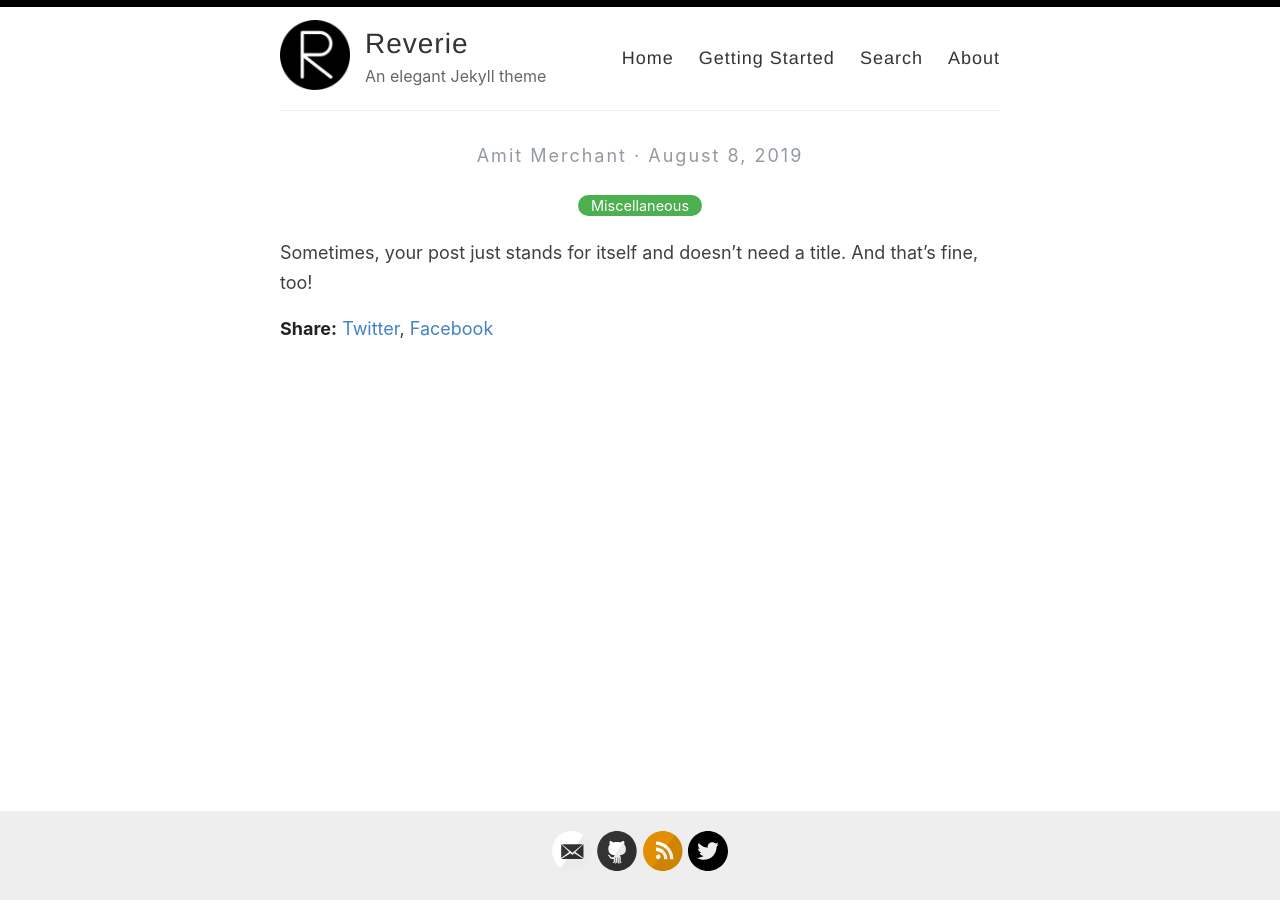
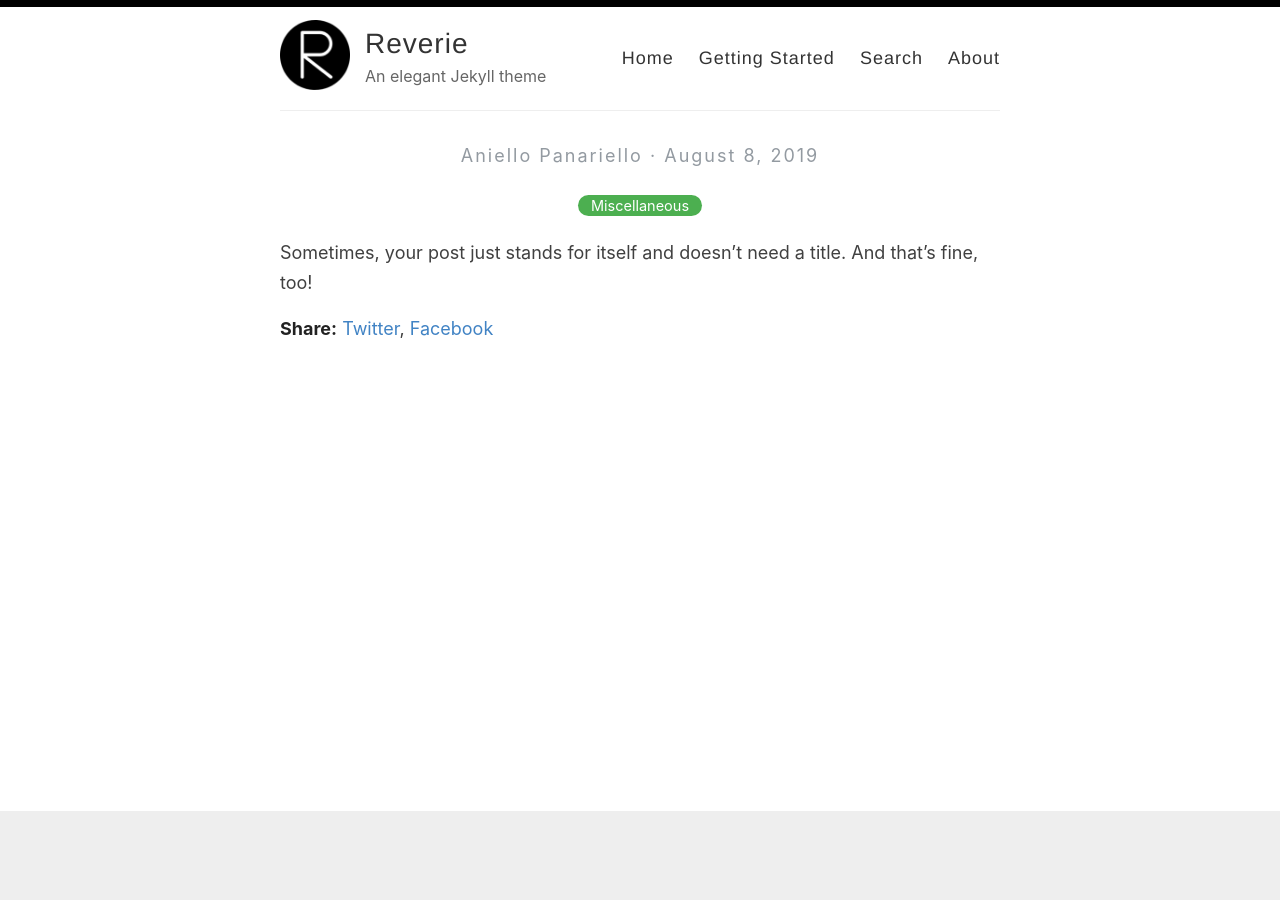
Before and after one commit to apanariello4/apanariello4.github.io, a Jekyll site: the page built from _posts/2019-08-08-no-title-posts.md, in a window 1280 px wide. Built offline with Jekyll 4.4.1, drawn with Linux system fonts in a browser that asks for light colours; some of the changed lines change nothing that is shown.

Commit message:
Update config

```diff
--- a/_config.yml
+++ b/_config.yml
@@ -6,7 +6,7 @@
 name: Reverie
 
 # Name of the author
-author: Amit Merchant
+author: Aniello Panariello
 
 # Short bio or description (displayed in the header)
 description: An elegant Jekyll theme
@@ -21,15 +21,15 @@ avatar: /images/reverie.png
 # Includes an icon in the footer for each username you enter
 footer-links:
   dribbble:
-  email: amit.d.merchant@gmail.com
+  email:
   facebook:
   flickr:
-  github: amitmerchant1990/reverie
+  github:
   instagram:
   linkedin:
   pinterest:
-  rss: rss
-  twitter: amit_merchant
+  rss:
+  twitter:
   stackoverflow:
   youtube: # channel/<your_long_string> or user/<user-name>
   googleplus: # anything in your profile username that comes after plus.google.com/
@@ -45,8 +45,8 @@ google_analytics: UA-43339302-11
 
 # Your website URL (e.g. http://amitmerchant1990.github.io or http://www.amitmerchant.com)
 # Used for Sitemap.xml and your RSS feed
-url: http://www.amitmerchant.com/reverie
-enforce_ssl: https://www.amitmerchant.com/reverie
+url: http://www.apanariello4.github.io
+enforce_ssl: https://www.apanariello4.github.io
 
 # If you're hosting your site at a Project repository on GitHub pages
 # (http://yourusername.github.io/repository-name)
```
